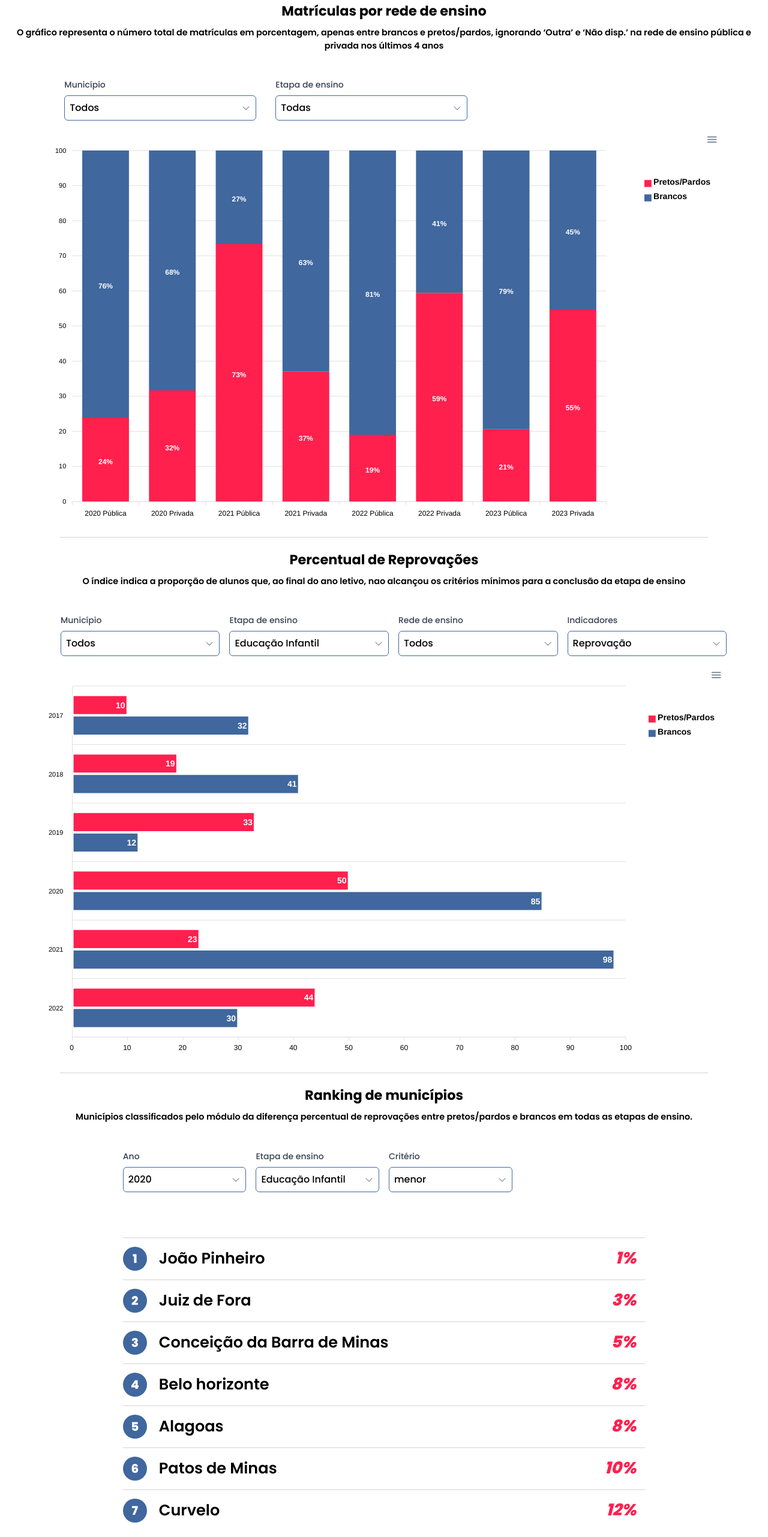
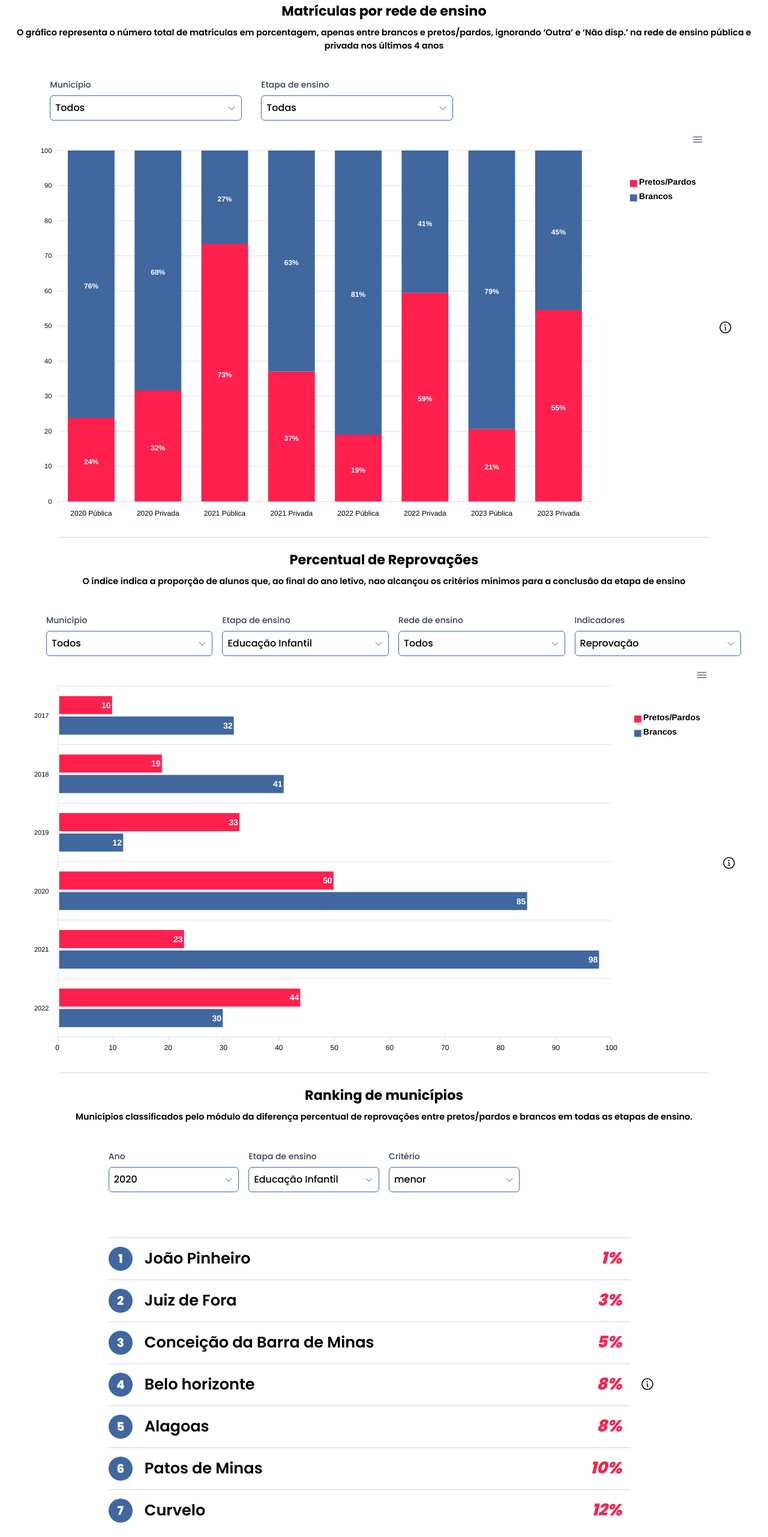
Before and after one commit to unb-mds/2024-1-EducaMinas-frontend, a Next.js app: page /search in a window 1280 px wide. Shown: the part 234-2797 px from the top of the page at 60% size. Built offline with nearby package versions, Linux system fonts and the light colour scheme.

Commit message:
feat(#101): Includes Window component in Search Page

```diff
--- a/src/app/search/page.tsx
+++ b/src/app/search/page.tsx
@@ -3,6 +3,8 @@ import FilterSearch from '@/components/FilterSearch';
 import Ranking from '@/components/Ranking';
 import Subtopics from '@/components/Subtopics';
 import Topics from '@/components/Topics';
+import Popup from '@/components/Window';
+import { Info } from '@phosphor-icons/react';
 import {
   anos,
   barChartSeries,
@@ -40,6 +42,7 @@ export default function Search() {
   const [rankYear, setRankYear] = useState<string>(anos[0]);
   const [levelRank, setLevelRank] = useState<string>(optionsEtapas[0]);
   const [rankOrder, setRankOrder] = useState(rank[0]);
+  const [isPopupOpen, setIsPopupOpen] = useState(false);
 
   useEffect(() => {
     enrollmentService.get({ city: cityG1, level: levelG1 });
@@ -66,7 +69,7 @@ export default function Search() {
       />
 
       <div className="flex flex-col mt-3 primary-gray mb-3">
-        <div className="flex space-x-8 ml-8 my-5">
+        <div className="flex space-x-8 ml-8 my-5 items-center">
           <FilterSearch
             label="Município"
             options={listaMunicipios}
@@ -80,12 +83,20 @@ export default function Search() {
             onSelect={(option: string) => setLevelG1(option)}
           />
         </div>
-        <StackedChart series={barChartSeries} categories={chartCategories} />
+        <div className="flex items-center">
+          <StackedChart series={barChartSeries} categories={chartCategories} />
+          <button onClick={() => setIsPopupOpen(true)} className="ml-2 p-2 text-black-500">
+            <Info size={24} />
+          </button>
+          <Popup isOpen={isPopupOpen} onClose={() => setIsPopupOpen(false)} />
+        </div>
       </div>
+
       <Subtopics
         title="Percentual de Reprovações"
         text="O índice indica a proporção de alunos que, ao final do ano letivo, nao alcançou os critérios mínimos para a conclusão da etapa de ensino"
       />
+
       <div className="flex flex-col mt-3 primary-gray mb-3">
         <div id="second-filters" className="grid grid-cols-2 sm:grid-cols-2 md:grid-cols-4 gap-4 ml-8 my-5">
           <FilterSearch
@@ -113,16 +124,21 @@ export default function Search() {
             onSelect={(option: string) => setIndicators(option)}
           />
         </div>
-        <GroupedBarChart series={groupedBarChartSeries} categories={groupedBarChartCategories} />
+        <div className="flex items-center">
+          <GroupedBarChart series={groupedBarChartSeries} categories={groupedBarChartCategories} />
+          <button onClick={() => setIsPopupOpen(true)} className="ml-2 p-2 text-black-500">
+            <Info size={24} />
+          </button>
+          <Popup isOpen={isPopupOpen} onClose={() => setIsPopupOpen(false)} />
+        </div>
       </div>
+
       <Subtopics
         title="Ranking de municípios"
         text="Municípios classificados pelo módulo da diferença percentual de reprovações entre pretos/pardos e brancos em todas as etapas de ensino."
       />
-      <div
-        className="flex flex-col mt-3 primary-gray mb-3
-      "
-      >
+
+      <div className="flex flex-col mt-3 primary-gray mb-3">
         <div className="grid grid-cols-2 sm:grid-cols-2 md:grid-cols-4 gap-4 my-5">
           <FilterSearch label="Ano" options={anos} search={false} onSelect={(option: string) => setRankYear(option)} />
           <FilterSearch
@@ -138,8 +154,12 @@ export default function Search() {
             onSelect={(option: string) => setRankOrder(option)}
           />
         </div>
-        <div className=" flex items-center justify-center">
+        <div className="flex items-center justify-center space-x-2">
           <Ranking order={rankOrder} data={rankingdata} />
+          <button onClick={() => setIsPopupOpen(true)} className="p-2 text-black-500">
+            <Info size={24} />
+          </button>
+          <Popup isOpen={isPopupOpen} onClose={() => setIsPopupOpen(false)} />
         </div>
       </div>
     </main>
```
